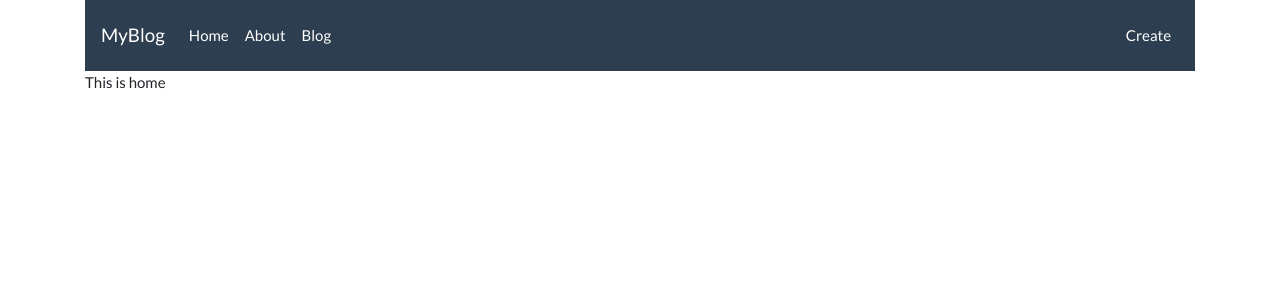
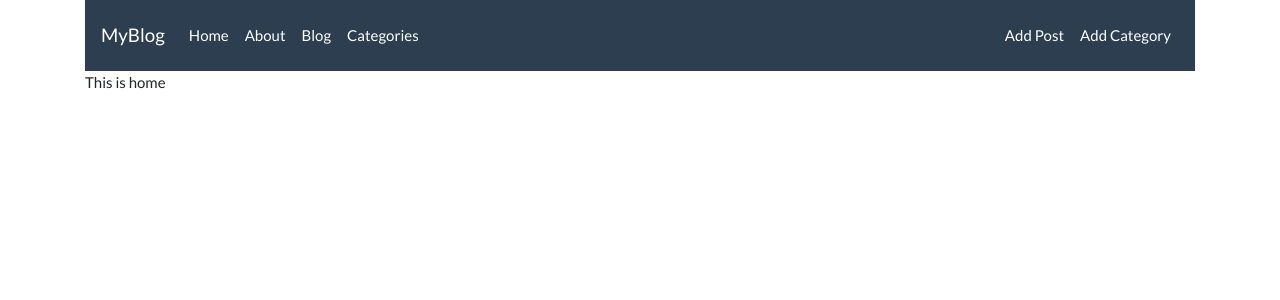
Before and after one commit to mkaczmarkiewicz/MyBlog, a CodeIgniter app: page /myblog/ in a window 1280 px wide. Shown: the top 300 px of the page. Run offline with CodeIgniter, Linux system fonts and the light colour scheme; some libraries are stand-ins or nearby versions.

Commit message:
zarzadzanie kategoriami z poziomu strony

```diff
--- a/application/config/autoload.php
+++ b/application/config/autoload.php
@@ -132,4 +132,4 @@ $autoload['language'] = array();
 |
 |	$autoload['model'] = array('first_model' => 'first');
 */
-$autoload['model'] = array('post_model');
+$autoload['model'] = array('post_model', 'category_model');
--- a/application/config/routes.php
+++ b/application/config/routes.php
@@ -5,7 +5,13 @@ $route['posts/update'] = 'posts/update';
 $route['posts/create'] = 'posts/create';
 $route['posts/(:any)'] = 'posts/view/$1';
 $route['posts'] = 'posts/index';
+
 $route['default_controller'] = 'pages/view';
+
+$route['categories'] = 'categories/index';
+$route['categories/create'] = 'categories/create';
+$route['categories/posts/(:any)'] = 'categories/posts/$1';
+
 $route['(:any)'] = 'pages/view/$1';
 $route['404_override'] = '';
 $route['translate_uri_dashes'] = FALSE;
--- /dev/null
+++ b/application/models/Category_model.php
@@ -0,0 +1,30 @@
+<?php
+	class Category_model extends CI_Model
+	{
+		public function __construct(){
+			$this->load->database();
+		}
+
+		public function get_categories()
+		{
+			$this->db->order_by('name');
+			$query = $this->db->get('categories');
+			return $query->result_array();
+		}
+
+		public function create_category()
+		{
+			$data = array(
+				'name' => $this->input->post('name')
+			);
+
+			return $this->db->insert('categories', $data);
+		}
+
+		public function get_category($id)
+		{
+			$query = $this->db->get_where('categories', array('id' => $id));
+
+			return $query->row();
+		}
+	}
--- a/application/models/Post_model.php
+++ b/application/models/Post_model.php
@@ -64,4 +64,12 @@
 			$query = $this->db->get('categories');
 			return $query->result_array();
 		}
+
+		public function get_posts_by_category($category_id)
+		{
+			$this->db->order_by('posts.id', 'DESC');
+			$this->db->join('categories', 'categories.id = posts.category_id');
+			$query = $this->db->get_where('posts', array('category_id' => $category_id));
+			return $query->result_array();
+		}
 	}
--- a/application/views/templates/header.php
+++ b/application/views/templates/header.php
@@ -16,9 +16,11 @@
 	                <li><a class="nav-link" href="<?php echo base_url(); ?>">Home</a></li>
 	                <li><a class="nav-link" href="<?php echo base_url(); ?>about">About</a></li>
 	                <li><a class="nav-link" href="<?php echo base_url(); ?>posts">Blog</a></li>
+	                <li><a class="nav-link" href="<?php echo base_url(); ?>categories/index">Categories</a></li>
 	              </ul>
 	              	<ul class="nav navbar-nav navbar-right">
-	              		<li><a class="nav-link" href="<?php echo base_url(); ?>posts/create">Create</a></li>
+	              		<li><a class="nav-link" href="<?php echo base_url(); ?>posts/create">Add Post</a></li>
+	              		<li><a class="nav-link" href="<?php echo base_url(); ?>categories/create">Add Category</a></li>
 	              	</ul>
 	            </div>
 	          </nav>
```
Also changed, not shown: application/controllers/Categories.php (added, +44 -0 lines), application/views/categories/create.php (added, +11 -0 lines), application/views/categories/index.php (added, +8 -0 lines).
